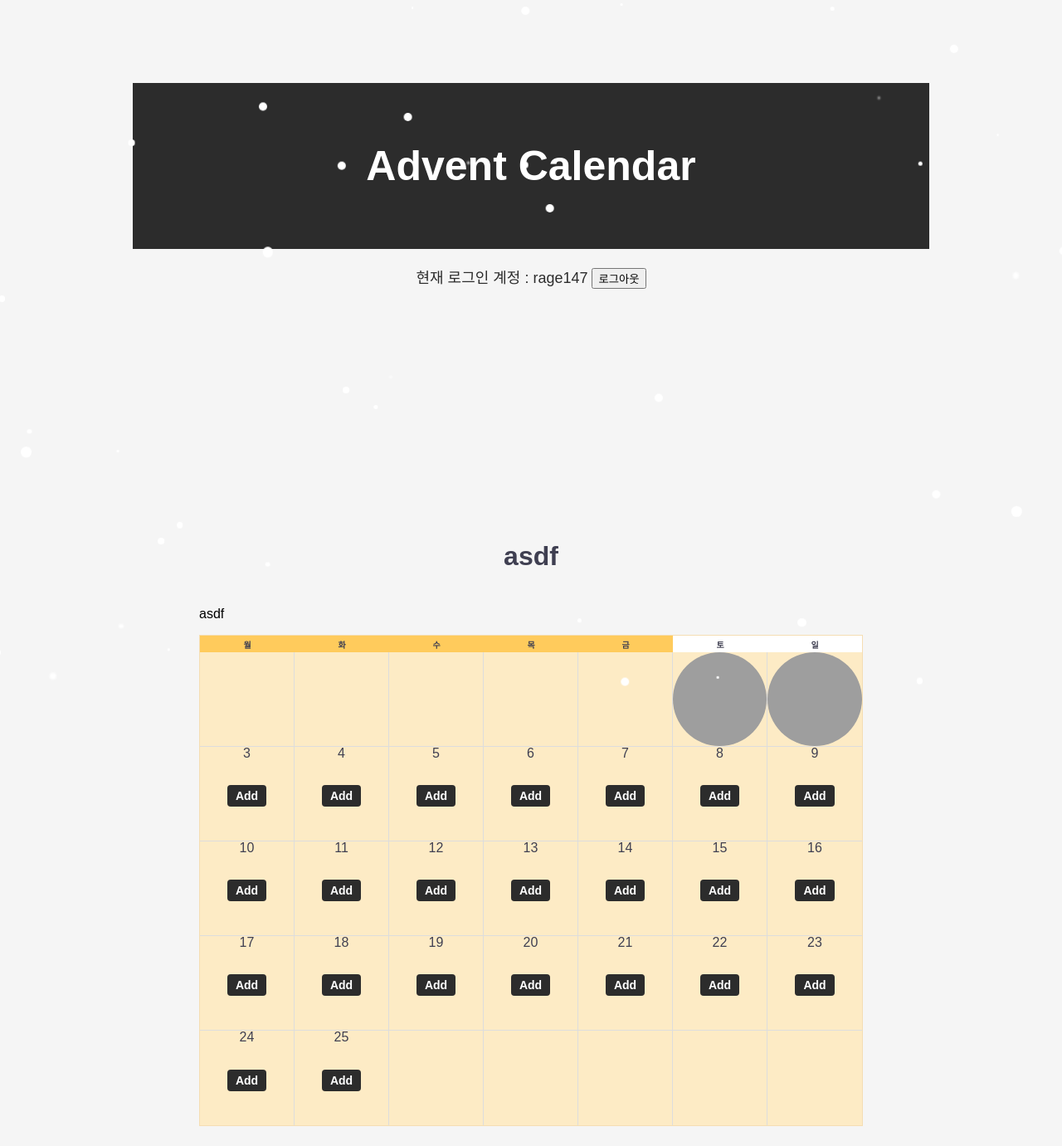
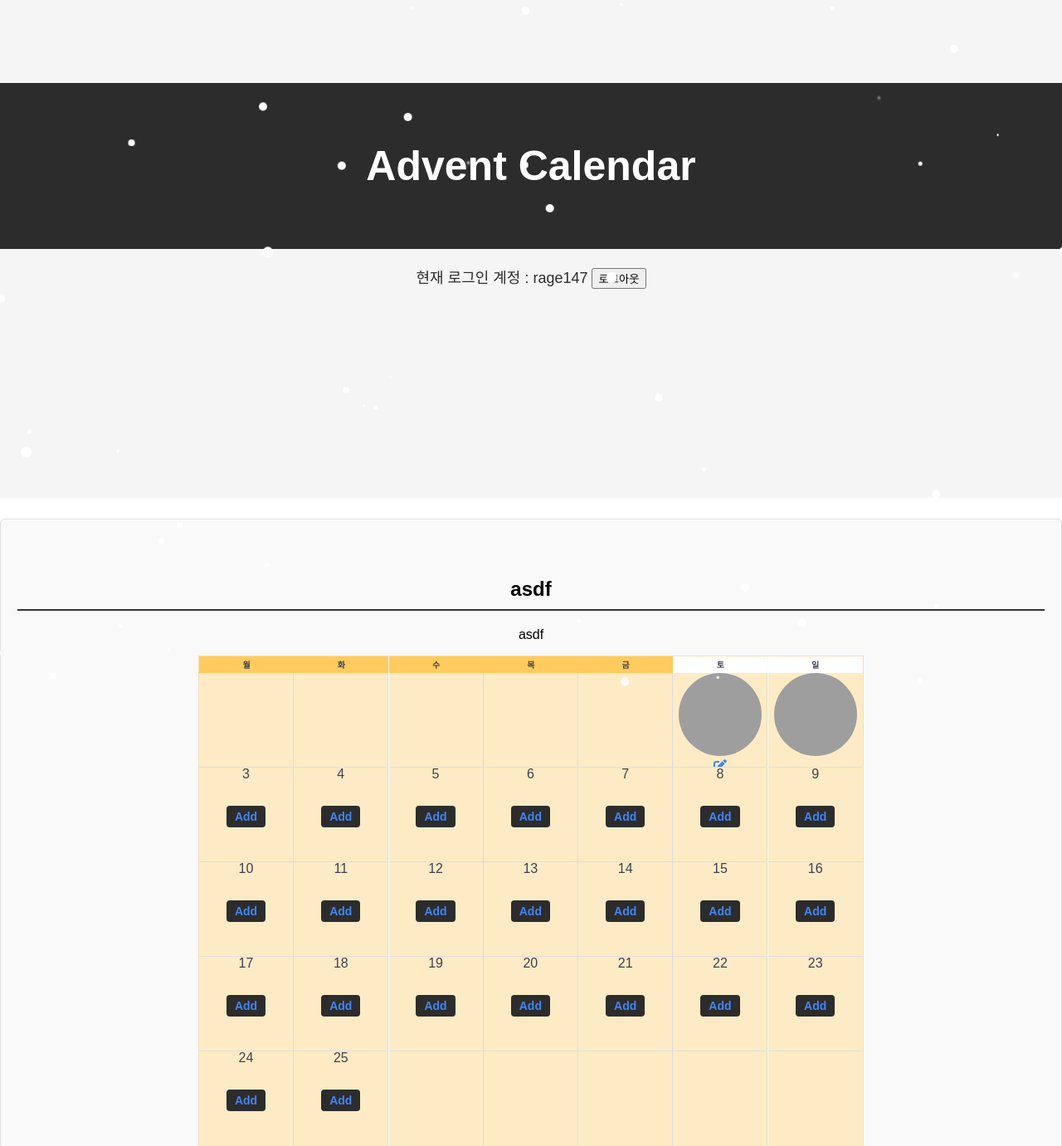
Before and after one commit to rage147-OwO/AdventCalendar, a Django app: page /calendar/18/ in a window 1280 px wide; the page is wider, and only the part inside the window is pictured. Shown: the top 1381 px of that part at 83% size. Before the commit the page ends 1357 px from the top of that part, so only its background shows below. Run offline with Django 4.2, Linux system fonts and the light colour scheme; a user stored in the database is signed in; data comes from the database, SQL or seed files in the repository; both versions use the stored data as it was after the commit; grey boxes are pictures that could not be loaded.

Commit message:
Calendar design fix

```diff
--- a/adventcalendar/adventcalendar/settings.py
+++ b/adventcalendar/adventcalendar/settings.py
@@ -133,6 +133,7 @@
 USE_TZ = True
 
 
+
 # Static files (CSS, JavaScript, Images)
 # https://docs.djangoproject.com/en/4.2/howto/static-files/
 
--- a/adventcalendar/calendarapp/static/main.css
+++ b/adventcalendar/calendarapp/static/main.css
@@ -1,18 +1,33 @@
+.calendar-list {
+  background-color: #f9f9f9;
+  border: 1px solid #e0e0e0;
+  padding: 20px;
+  border-radius: 5px;
+  margin-top: 20px;
+  height: 1000px;
 
 
+  justify-content: center;
+  align-items: center;
+  text-align: center;
+
+}
+
+.calendar-list h2 {
+  margin-top: 0;
+  border-bottom: 2px solid #333;
+  padding-bottom: 10px;
+  padding-top: 50px;
 
 
-
-body {
-  font-size: medium;
-  background-color: #F5F5F5;
+}
+.modal-content{
   display: flex;
-  flex-direction: column;
   justify-content: center;
   align-items: center;
-  max-width: 960px;
-  margin: 0 auto;
-  overflow-x: hidden;
+  text-align: center;
+  margin-top: 20px;
+  height: 1000px;
 }
 
 
@@ -51,13 +66,10 @@
 }
 
 .calendar-container {
-  display: flex;
+  display: inline-block;
   flex-direction: column;
-  /* 세로로 배치하기 위해 flex-direction을 column으로 변경 */
-  justify-content: center;
-  /* 항목들을 container의 맨 위로 이동 */
   width: 100%;
-  max-width: 800px;
+
   overflow: hidden;
 }
 
@@ -69,17 +81,6 @@
 
 
 
-.title {
-  justify-content: flex-start;
-  display: flex;
-  align-items: center;
-  justify-content: center;
-  color: #3f3f51;
-  height: 50px;
-  padding: 0px 0px 0px 0px;
-  margin: 20px;
-
-}
 
 
 
@@ -95,11 +96,6 @@
 
 }
 
-
-
-.day:hover .content {
-  display: flex;
-}
 
 .content .person-name {
   color: white;
@@ -236,6 +232,67 @@
   align-items: center;
   justify-content: center;
 }
+
+
+
+
+
+
+
+
+
+
+
+
+
+
+
+
+
+
+
+
+
+
+
+
+
+
+
+
+
+
+
+
+
+
+
+
+
+
+
+
+
+
+
+
+
+
+
+
+
+
+
+
+
+
+
+
+
+
+
+
+
 
 
 
--- a/adventcalendar/calendarapp/templates/calendar.html
+++ b/adventcalendar/calendarapp/templates/calendar.html
@@ -5,7 +5,6 @@
 
 <head>
     <meta charset="UTF-8">
-    <meta name="viewport" content="width=device-width, initial-scale=1.0">
     <title>Advent Calendar</title>
     {% load static %}
     <link rel="stylesheet" href="{% static "main.css" %}">
@@ -13,6 +12,7 @@
 </head>
 
 <body>
+    <div class="calendar-list">
     <!-- #region SampleRegion -->
     <div class="snowflake"></div>
     <div class="snowflake"></div>
@@ -66,12 +66,20 @@
     <!-- #endregion -->
 
     <div class="calendar-container">
-
-
-        <div class="title">
-            <h1>{{ calendar.name }}</h1>
-        </div>
+        <h2>{{ calendar.name }}</h2>
+        <p>
+        </p>
+        <p>
+        </p>
+        <p>
+        </p>
         <p>{{ calendar.description }}</p>
+        <p>
+        </p>
+        <p>
+        </p>
+        <p>
+        </p>
         <div class="calendar">
             <div class="week">월</div>
             <div class="week">화</div>
@@ -94,18 +102,24 @@
                 {% else %}
                 <div class="content">
                     {% if day_data.person_image_url %}
-                    <img src="{{ day_data.person_image_url }}" alt="{{ day_data.person_name }}">
+                        <a href="{{ day_data.link }}" target="_blank">
+                            <img src="{{ day_data.person_image_url }}" alt="{{ day_data.person_name }}" style="width: 100px; height: 100px;">
+                        </a>
                     {% endif %}
                     {% if day_data.link %}
-                    <a href="{{ day_data.link }}" class="person-name">{{ day_data.person_name }}</a>
+                        <a href="{{ day_data.link }}" class="person-name">{{ day_data.person_name }}</a>
                     {% else %}
-                    <p class="person-name">{{ day_data.person_name }}</p>
+                        <p class="person-name">{{ day_data.person_name }}</p>
                     {% endif %}
-
-                    <!-- Check if current user is the owner of the entry -->
-                    {% if day_data.entry_user == user %}
-                    <a href="{% url 'update_calendar_entry' day_data.entry_id %}" class="edit-btn">Edit</a>
-                    <a href="{% url 'delete_calendar_entry' day_data.entry_id %}" class="delete-btn">Delete</a>
+                    {% if user.is_authenticated %}
+                        {% if user.username == day_data.person_name %}
+                            <a href="{% url 'update_calendar_entry' calendar_id=calendar_id day=day_data.day %}">
+                                <i class="fas fa-edit"></i>
+                            </a>
+                            <a href="{% url 'delete_calendar_entry' calendar_id=calendar_id day=day_data.day %}">
+                                <i class="fas fa-trash-alt"></i>
+                            </a>
+                        {% endif %}
                     {% endif %}
                 </div>
                 {% endif %}
@@ -122,6 +136,37 @@
         </div>
 
     </div>
+
+    {% for day_data in days %}
+    <div class="modal" id="modal-{{ day_data.day }}">
+        <div class="modal-content">
+            <div class="modal-header">
+                <h2>{{ day_data.day }}일</h2>
+            </div>
+            <div class="modal-body">
+                {% if day_data.person_image_url %}
+                    <img src="{{ day_data.person_image_url }}" alt="{{ day_data.person_name }}" style="max-width: 100px; max-height: 100px;">
+                {% endif %}
+                {% if day_data.link %}
+                    <a href="{{ day_data.link }}" class="person-name">{{ day_data.person_name }}</a>
+                {% else %}
+                    <p class="person-name">{{ day_data.person_name }}</p>
+                {% endif %}
+            </div>
+            <div class="modal-footer">
+                {% if user.is_authenticated %}
+                    {% if user.username == day_data.person_name %}
+                        <a href="{% url 'update_calendar_entry' calendar_id=calendar_id day=day_data.day %}">
+                            <i class="fas fa-edit"></i>
+                        </a>
+                        <a href="{% url 'delete_calendar_entry' calendar_id=calendar_id day=day_data.day %}">
+                            <i class="fas fa-trash-alt"></i>
+                        </a>
+                    {% endif %}
+                {% endif %}
+            </div>
+        </div>
+    {% endfor %}
 
 
 
@@ -243,5 +288,6 @@
     </p>
     <p>
     </p>
+    </div>
 </body>
 {% endblock %}
--- a/adventcalendar/calendarapp/templates/create_calendar_entry.html
+++ b/adventcalendar/calendarapp/templates/create_calendar_entry.html
@@ -6,8 +6,5 @@
     {% csrf_token %}
     {{ form.as_p }}
     <button type="submit">Create</button>
-  </form>
-  <a href="{% url 'calendar_entry_list' calendar_id %}">Back to List</a>
-
-
+  </form>s
 {% endblock %}
--- a/adventcalendar/calendarapp/templates/delete_calendar_entry.html
+++ b/adventcalendar/calendarapp/templates/delete_calendar_entry.html
@@ -7,5 +7,4 @@
     {% csrf_token %}
     <button type="submit">Delete</button>
   </form>
-  <a href="{% url 'calendar_entry_list' %}">Cancel</a>
 {% endblock %}
--- a/adventcalendar/calendarapp/templates/index.html
+++ b/adventcalendar/calendarapp/templates/index.html
@@ -104,9 +104,11 @@
 
 
     .calendar-list h2 {
+        text-align: center;
         margin-top: 0;
         border-bottom: 2px solid #333;
         padding-bottom: 10px;
+        padding-top: 50px;
 
 
 
--- a/adventcalendar/calendarapp/templates/update_calendar_entry.html
+++ b/adventcalendar/calendarapp/templates/update_calendar_entry.html
@@ -7,6 +7,4 @@
     {{ form.as_p }}
     <button type="submit">Save Changes</button>
   </form>
-  <a href="{% url 'calendar_entry_detail' entry.id %}">Back to Detail</a>
-  <a href="{% url 'calendar_entry_list' %}">Back to List</a>
 {% endblock %}
--- a/adventcalendar/calendarapp/urls.py
+++ b/adventcalendar/calendarapp/urls.py
@@ -11,10 +11,10 @@
 
     # calendar_entry patterns nested under calendar
     path('calendar/<int:calendar_id>/entries/', views.calendar_entry_list, name='calendar_entry_list'),
-    path('calendar/<int:calendar_id>/entry/<int:entry_id>/', views.calendar_entry_detail, name='calendar_entry_detail'),
+    path('calendar/<int:calendar_id>/entry/<int:day>/', views.calendar_entry_detail, name='calendar_entry_detail'),
     path('calendar/<int:calendar_id>/create-entry/', views.create_calendar_entry, name='create_calendar_entry'),
-    path('calendar/<int:calendar_id>/entry/<int:entry_id>/edit/', views.update_calendar_entry, name='update_calendar_entry'),
-    path('calendar/<int:calendar_id>/entry/<int:entry_id>/delete/', views.delete_calendar_entry, name='delete_calendar_entry'),
+    path('calendar/<int:calendar_id>/entry/<int:day>/edit/', views.update_calendar_entry, name='update_calendar_entry'),
+    path('calendar/<int:calendar_id>/entry/<int:day>/delete/', views.delete_calendar_entry, name='delete_calendar_entry'),
 
     # calendar patterns
     path('create_calendar/', views.create_calendar, name='create_calendar'),
--- a/adventcalendar/calendarapp/views.py
+++ b/adventcalendar/calendarapp/views.py
@@ -41,6 +41,8 @@
 
 @login_required
 def update_calendar(request, calendar_id):
+    if(request.user != Calendar.objects.get(id=calendar_id).creator):
+        return HttpResponseForbidden()
     calendar = get_object_or_404(Calendar, id=calendar_id, creator=request.user)
 
     if request.method == 'POST':
@@ -55,6 +57,8 @@
 
 @login_required
 def delete_calendar(request, calendar_id):
+    if(request.user != Calendar.objects.get(id=calendar_id).creator):
+        return HttpResponseForbidden()
     calendar = get_object_or_404(Calendar, id=calendar_id, creator=request.user)
 
     if request.method == 'POST':
@@ -92,7 +96,7 @@
     for entry in calendar_entries:
         if 0 < entry.day <= 31:
             days[entry.day - 1].update({
-                'person_name': request.user,
+                'person_name': entry.username,
                 'person_image_url': entry.user_image.url if entry.user_image else None,
                 'link': entry.link
             })
@@ -100,7 +104,7 @@
     return render(request, 'calendar.html', {
         'days': days,
         'calendar': calendar_obj,
-        'calendar_id': calendar_id  # 여기에 calendar_id 추가
+        'calendar_id': calendar_id
     })
 
 
@@ -127,12 +131,14 @@
                 entry.user = request.user
                 entry.calendar = calendar
                 entry.save()
+                print(day)
                 request.session['recent_calendar_id'] = calendar.id
                 return redirect('calendar_detail', calendar_id=calendar_id)
     else:
         form = CalendarEntryForm()
 
     return render(request, 'create_calendar_entry.html', {'form': form, 'calendar_id': calendar_id})
+
 
 
 
@@ -147,29 +153,36 @@
 
 
 @login_required
-def calendar_entry_detail(request, entry_id):
-    entry = get_object_or_404(CalendarEntry, id=entry_id, user=request.user)
-    return render(request, 'calendar_entry_detail.html', {'entry': entry})
+def calendar_entry_detail(request, day):
+    entry = get_object_or_404(CalendarEntry, day=day, user=request.user)
+    return redirect(entry.link)
+
+
 
 @login_required
-def update_calendar_entry(request, calendar_id, entry_id):
-    entry = get_object_or_404(CalendarEntry, id=entry_id, user=request.user)
+def update_calendar_entry(request, calendar_id, day):
+    if(request.user != CalendarEntry.objects.get(day=day, calendar=calendar_id).user):
+        return HttpResponseForbidden()
+    entry = get_object_or_404(CalendarEntry, day=day, user=request.user)
 
     if request.method == 'POST':
         form = CalendarEntryForm(request.POST, request.FILES, instance=entry)
         if form.is_valid():
             form.save()
-            return redirect('calendar_entry_detail', calendar_id=calendar_id, entry_id=entry_id)
+            return redirect('calendar_entry_detail', calendar_id=calendar_id, entry_id=entry.id)
     else:
         form = CalendarEntryForm(instance=entry)
 
     return render(request, 'update_calendar_entry.html', {'form': form, 'entry': entry})
 
+
 @login_required
-def delete_calendar_entry(request,calendar_id, entry_id):
-    entry = get_object_or_404(CalendarEntry, id=entry_id, user=request.user)
+def delete_calendar_entry(request, calendar_id, day):
+    if(request.user != CalendarEntry.objects.get(day=day, calendar=calendar_id).user):
+        return HttpResponseForbidden()
+    entry = get_object_or_404(CalendarEntry, day=day, user=request.user)
 
     if request.method == 'POST':
         entry.delete()
-        return redirect('calendar_entry_detail', calendar_id=calendar_id, entry_id=entry_id)
+        return redirect('calendar_entry_detail', calendar_id=calendar_id, entry_id=entry.id)
     return render(request, 'delete_calendar_entry.html', {'entry': entry, 'calendar_id': entry.calendar.id})
```
Also changed, not shown: adventcalendar/db.sqlite3.
